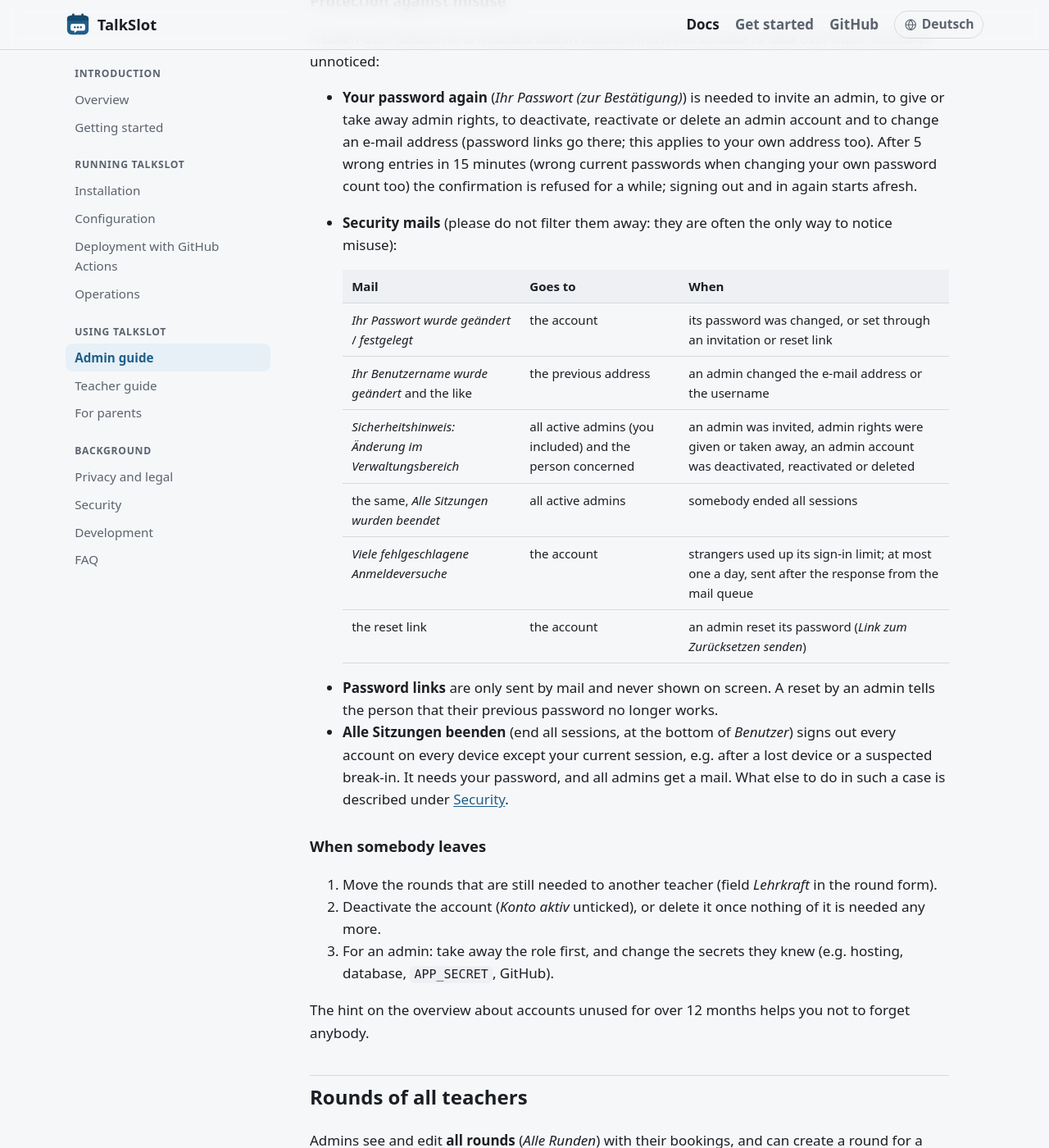
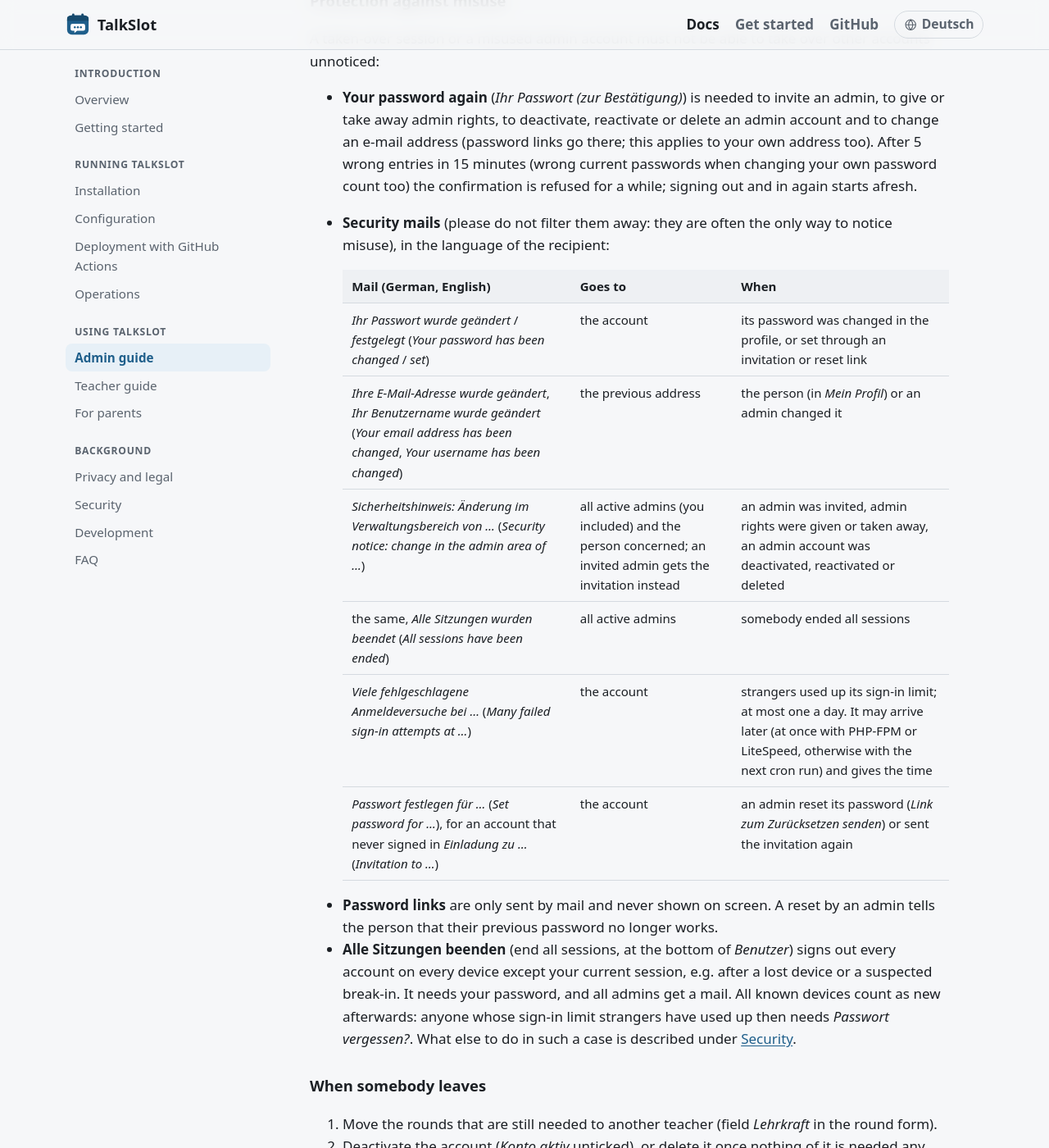
Before and after one commit to skornehl/talkslot, a Jekyll site: the page built from docs/guide/admin.md, in a window 1280 px wide and 1400 px high, scrolled down 2840 px. Shown: the whole window at 82% size. Built offline with Jekyll 4.4.1, drawn with Linux system fonts in a browser that asks for light colours.

Commit message:
fix(auth): review round 1 of the sign-in follow-ups (security, PHP and UX)
- the login_notice counter also runs for names without an account (same time for a
  refused attempt whether the account exists)
- the notice names the time of the attempts, as it may go out hours later
- deactivating an account raises its session counter: sessions and known devices do
  not come back with a reactivation
- cookie eviction treats a time a valid cookie cannot have as oldest
- the end-all-sessions check signs in with the new cookie; hint in one partial,
  reworded; one helper for the account limit and for the epoch of an account
- docs: table of security mails corrected (self-changes, subjects in both languages,
  invited admins, invitation again), what ending all sessions does to known devices,
  APP_SECRET and device cookies, wording

```diff
--- a/docs/guide/admin.md
+++ b/docs/guide/admin.md
@@ -89,21 +89,23 @@ A taken-over session or a misused admin account must not be able to take over ot
   (password links go there; this applies to your own address too). After 5 wrong entries in 15 minutes
   (wrong current passwords when changing your own password count too) the confirmation is refused for a
   while; signing out and in again starts afresh.
-- **Security mails** (please do not filter them away: they are often the only way to notice misuse):
+- **Security mails** (please do not filter them away: they are often the only way to notice misuse), in the
+  language of the recipient:
 
-  | Mail | Goes to | When |
+  | Mail (German, English) | Goes to | When |
   |---|---|---|
-  | *Ihr Passwort wurde geändert* / *festgelegt* | the account | its password was changed, or set through an invitation or reset link |
-  | *Ihr Benutzername wurde geändert* and the like | the previous address | an admin changed the e-mail address or the username |
-  | *Sicherheitshinweis: Änderung im Verwaltungsbereich* | all active admins (you included) and the person concerned | an admin was invited, admin rights were given or taken away, an admin account was deactivated, reactivated or deleted |
-  | the same, *Alle Sitzungen wurden beendet* | all active admins | somebody ended all sessions |
-  | *Viele fehlgeschlagene Anmeldeversuche* | the account | strangers used up its sign-in limit; at most one a day, sent after the response from the mail queue |
-  | the reset link | the account | an admin reset its password (*Link zum Zurücksetzen senden*) |
+  | *Ihr Passwort wurde geändert* / *festgelegt* (*Your password has been changed* / *set*) | the account | its password was changed in the profile, or set through an invitation or reset link |
+  | *Ihre E-Mail-Adresse wurde geändert*, *Ihr Benutzername wurde geändert* (*Your email address has been changed*, *Your username has been changed*) | the previous address | the person (in *Mein Profil*) or an admin changed it |
+  | *Sicherheitshinweis: Änderung im Verwaltungsbereich von …* (*Security notice: change in the admin area of …*) | all active admins (you included) and the person concerned; an invited admin gets the invitation instead | an admin was invited, admin rights were given or taken away, an admin account was deactivated, reactivated or deleted |
+  | the same, *Alle Sitzungen wurden beendet* (*All sessions have been ended*) | all active admins | somebody ended all sessions |
+  | *Viele fehlgeschlagene Anmeldeversuche bei …* (*Many failed sign-in attempts at …*) | the account | strangers used up its sign-in limit; at most one a day. It may arrive later (at once with PHP-FPM or LiteSpeed, otherwise with the next cron run) and gives the time |
+  | *Passwort festlegen für …* (*Set password for …*), for an account that never signed in *Einladung zu …* (*Invitation to …*) | the account | an admin reset its password (*Link zum Zurücksetzen senden*) or sent the invitation again |
 - **Password links** are only sent by mail and never shown on screen. A reset by an admin tells the person
   that their previous password no longer works.
 - **Alle Sitzungen beenden** (end all sessions, at the bottom of *Benutzer*) signs out every account on
   every device except your current session, e.g. after a lost device or a suspected break-in. It needs
-  your password, and all admins get a mail. What else to do in such a case is described under
+  your password, and all admins get a mail. All known devices count as new afterwards: anyone whose sign-in
+  limit strangers have used up then needs *Passwort vergessen?*. What else to do in such a case is described under
   [Security]({{ '/guide/security/' | relative_url }}#if-you-suspect-misuse).
 
 ### When somebody leaves
```
Also changed, not shown: docs/de/guide/admin.md (+9 -7 lines), docs/de/guide/security.md (+9 -7 lines), docs/guide/security.md (+7 -5 lines), 12 other files.
